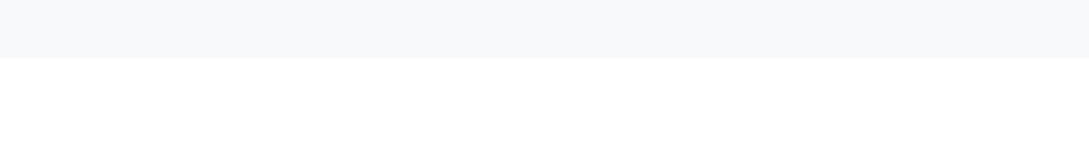
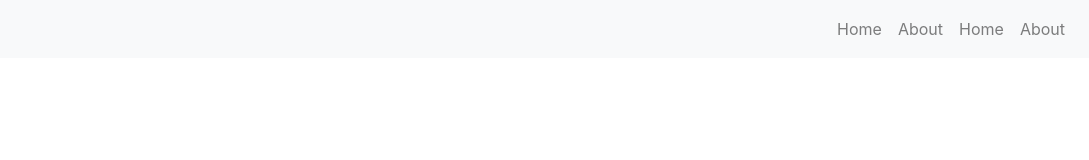
Before and after one commit to Markmcl25/project-4.2, a plain HTML site: page index.html in a window 1280 px wide. Shown: the full height of the page, 191-1280 px from the left. Drawn offline with nearby package versions, Linux system fonts and the light colour scheme; files that its build step writes are made by us from their sources.

Commit message:
added correct css path, added unordered list of not specified links

```diff
--- a/index.html
+++ b/index.html
@@ -6,7 +6,7 @@
     <meta http-equiv="X-UA-Compatible" content="text/css" />
     <link rel="stylesheet" href="https://cdn.jsdelivr.net/npm/bootstrap@4.6.2/dist/css/bootstrap.min.css" integrity="sha384-xOolHFLEh07PJGoPkLv1IbcEPTNtaed2xpHsD9ESMhqIYd0nLMwNLD69Npy4HI+N" crossorigin="anonymous">
     <link rel="stylesheet" href="https://use.fontawesome.com/releases/v5.0.10/css/all.css" integrity="sha384-+d0P83n9kaQMCwj8F4RJB66tzIwOKmrdb46+porD/OvrJ+37WqIM7UoBtwHO6Nlg" crossorigin="anonymous">
-    <link rel="stylesheet" href="style.css">
+    <link rel="stylesheet" href="assests/css/style.css" type="text/css" />
     <title>Restaurant Booking System</title>
 </head>
 <body>
@@ -16,6 +16,15 @@
             <a class="navbar-brand" href="#"><img src="logo.png" alt="Restaurant Logo"></a>
             <button class="navbar-toggler" type="button" data-toggle="collapse" data-target="#navbarNav" aria-controls="navbarNav" aria-expanded="false" aria-label="Toggle navigation">
                 <span class="navbar-toggler-icon"></span>
+            </button>
+            <div class="collapse navbar-collapse" id="navbarNav">
+                <ul class="navbar-nav ml-auto">
+                    <li class="nav-item"><a class="nav-link" href="#home">Home</a></li>
+                    <li class="nav-item"><a class="nav-link" href="#about">About</a></li>
+                    <li class="nav-item"><a class="nav-link" href="#home">Home</a></li>
+                    <li class="nav-item"><a class="nav-link" href="#about">About</a></li>
+                </ul>
+            </div>
 <div>
 
 </div>
```
